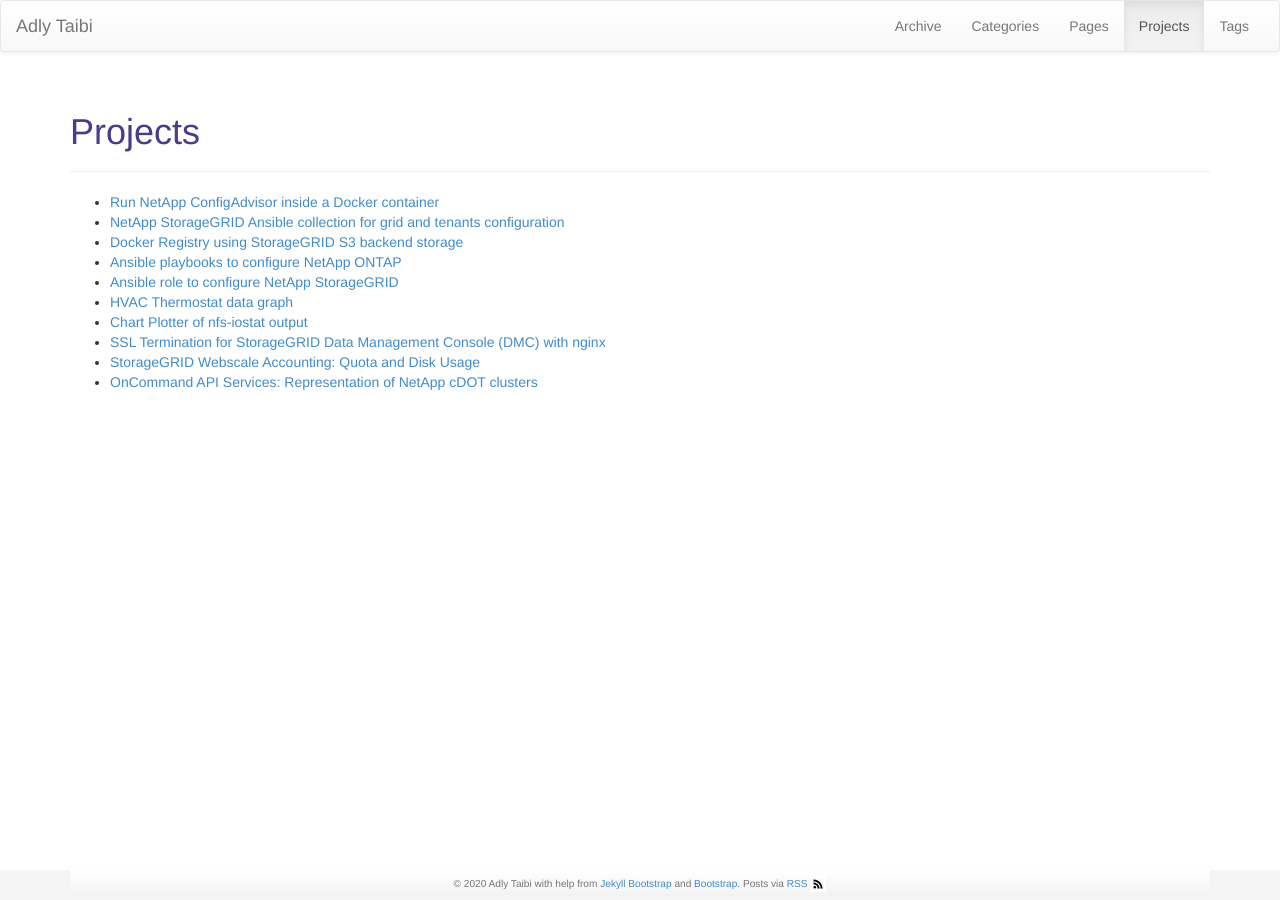
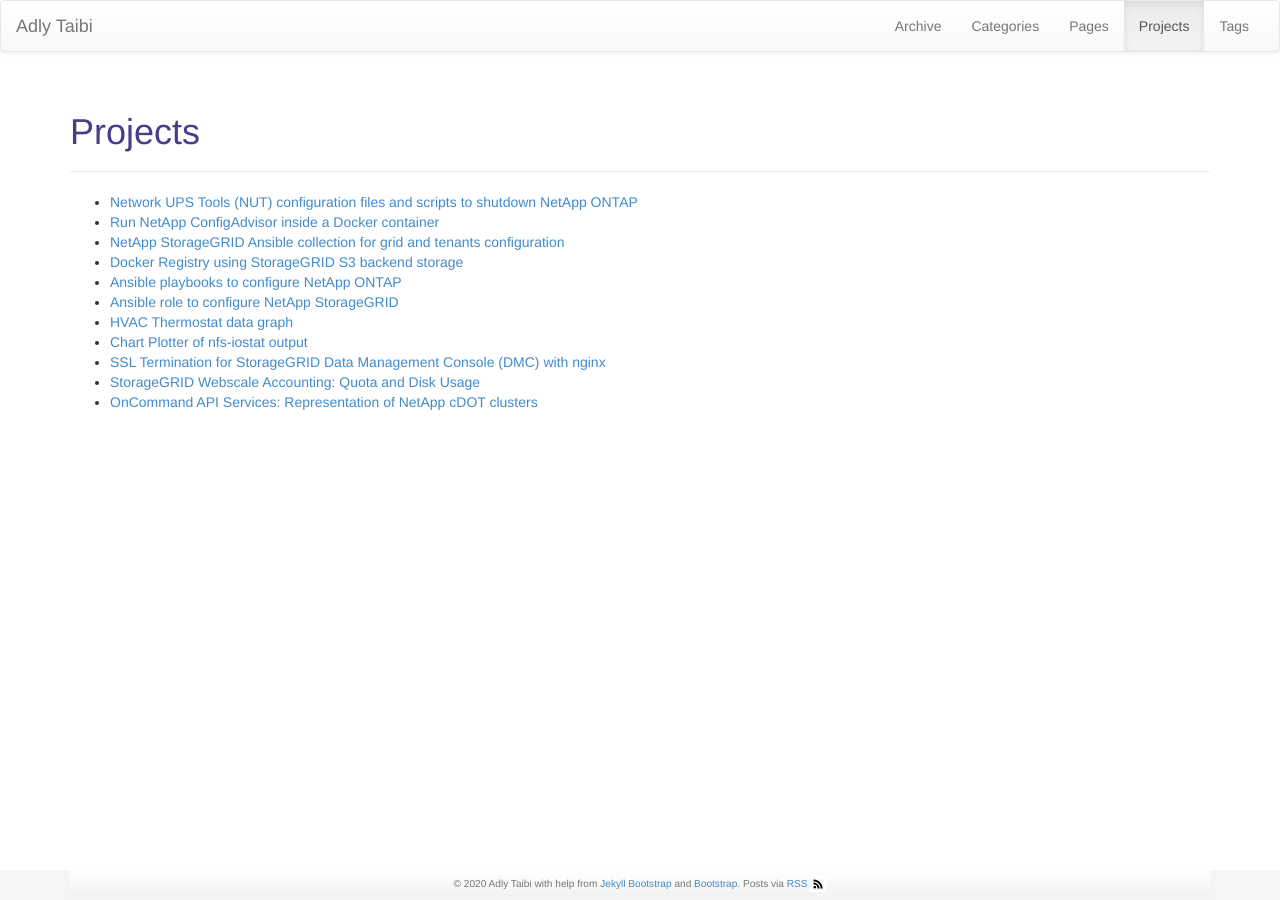
Before and after one commit to adlytaibi/adlytaibi.github.io, a Jekyll site: the page built from pages/projects.md, in a window 1280 px wide. Built offline with Jekyll 4.4.1, drawn with Linux system fonts in a browser that asks for light colours.

Commit message:
nut config and scripts

```diff
--- a/pages/projects.md
+++ b/pages/projects.md
@@ -5,6 +5,7 @@ description: Projects on GitHub
 group: navigation
 ---
 
+- [Network UPS Tools (NUT) configuration files and scripts to shutdown NetApp ONTAP](https://adlytaibi.github.io/nut)
 - [Run NetApp ConfigAdvisor inside a Docker container](https://adlytaibi.github.io/configadvisor)
 - [NetApp StorageGRID Ansible collection for grid and tenants configuration](https://adlytaibi.github.io/ansible_collections_sgws)
 - [Docker Registry using StorageGRID S3 backend storage](https://adlytaibi.github.io/sg-registry)
```
